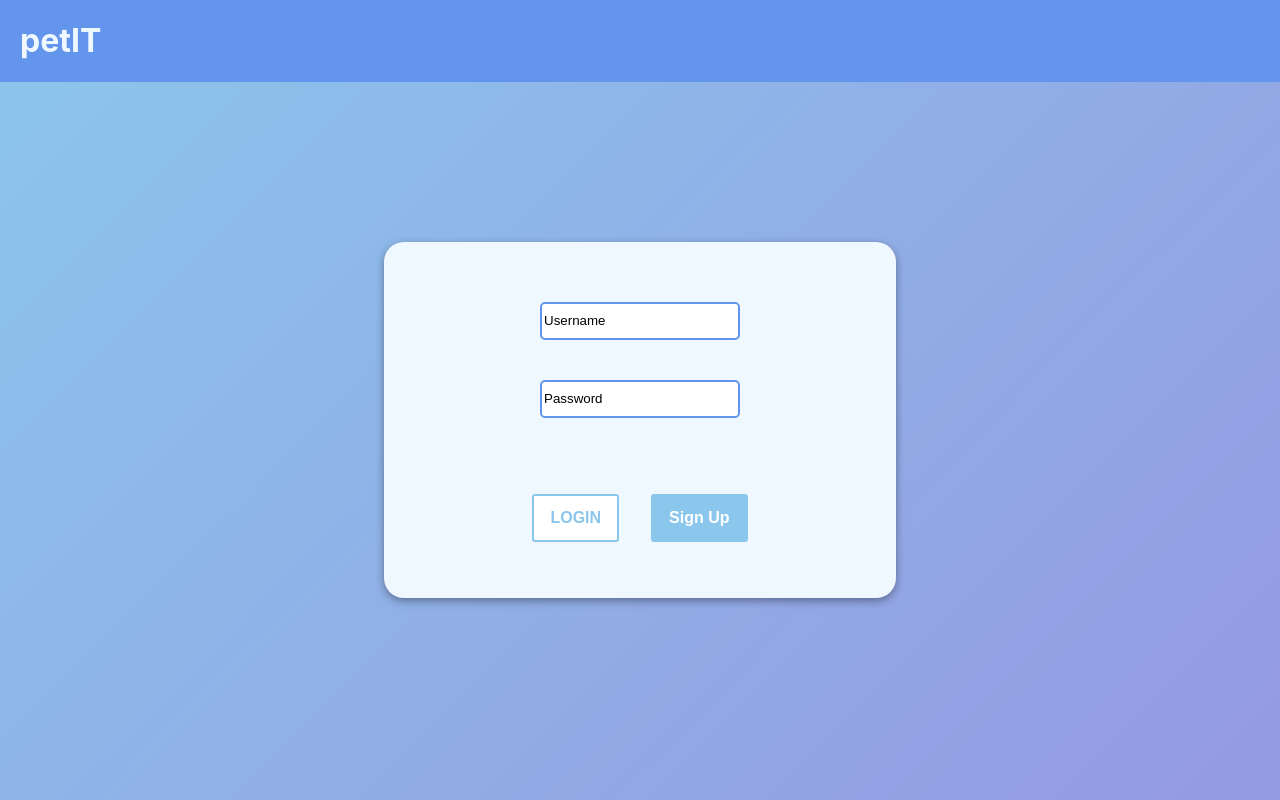
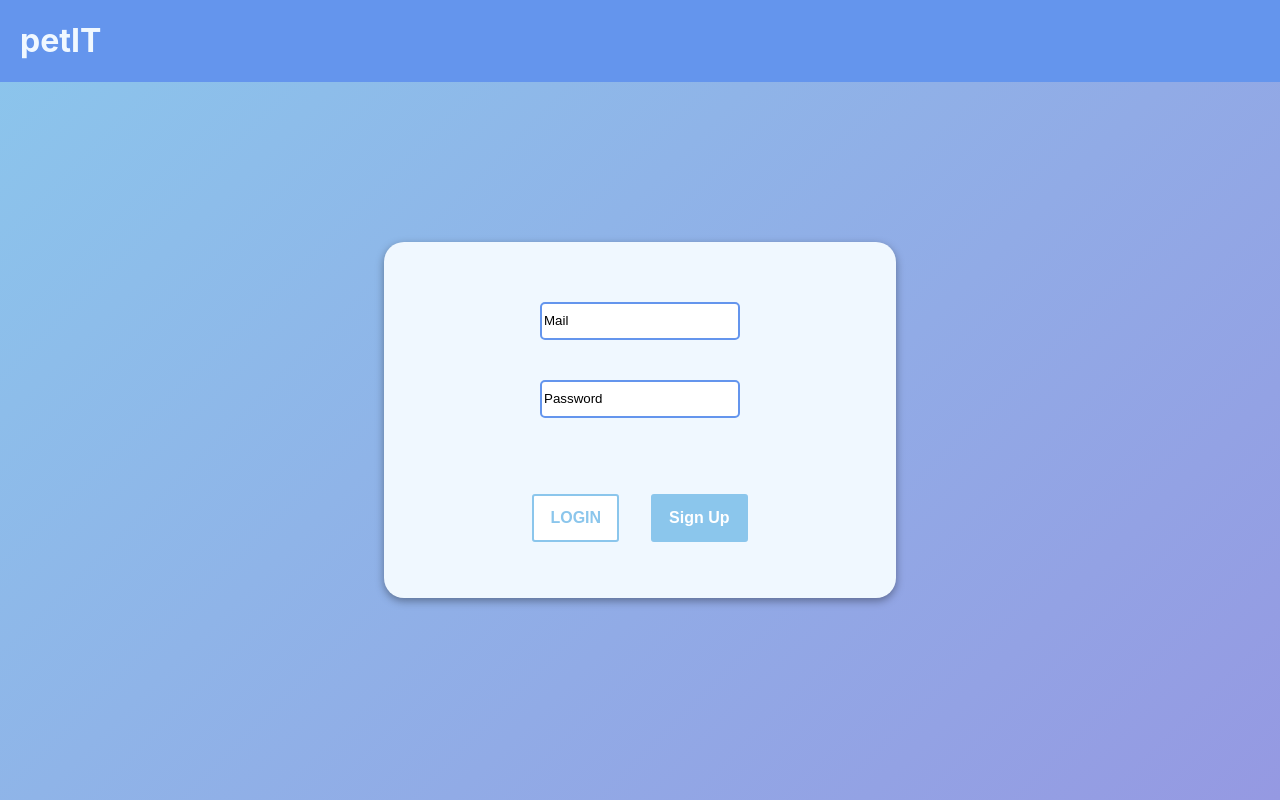
Before and after one commit to xlash5/python-ca-frontend, a React (Vite) app: page / in a window 1280 px wide. Built offline with nearby package versions, Linux system fonts and the light colour scheme; no server answers.

Commit message:
username changed with mail

```diff
--- a/src/screens/Login/Login.jsx
+++ b/src/screens/Login/Login.jsx
@@ -12,7 +12,7 @@ import { useAuthState } from "react-firebase-hooks/auth";
 import LoadingAnimation from "../../components/LoadingAnimation";
 
 function login() {
-    const [username, setUsername] = useState("");
+    const [mail, setMail] = useState("");
     const [password, setPassword] = useState("");
     const [user, loading, error] = useAuthState(auth);
     const navigate = useNavigate();
@@ -29,7 +29,7 @@ function login() {
     }, [loading])
 
     const loginUser = () => {
-        signInWithEmailAndPassword(auth, username, password)
+        signInWithEmailAndPassword(auth, mail, password)
             .then((u) => {
                 console.log(u)
                 navigate('/Home')
@@ -47,9 +47,9 @@ function login() {
                         <Navbar />
                         <Card>
                             <MyInput
-                                placeholder="Username"
+                                placeholder="Mail"
                                 type="text"
-                                onChange={(e) => { setUsername(e.target.value) }} />
+                                onChange={(e) => { setMail(e.target.value) }} />
                             <MyInput
                                 placeholder="Password"
                                 type="password"
```
